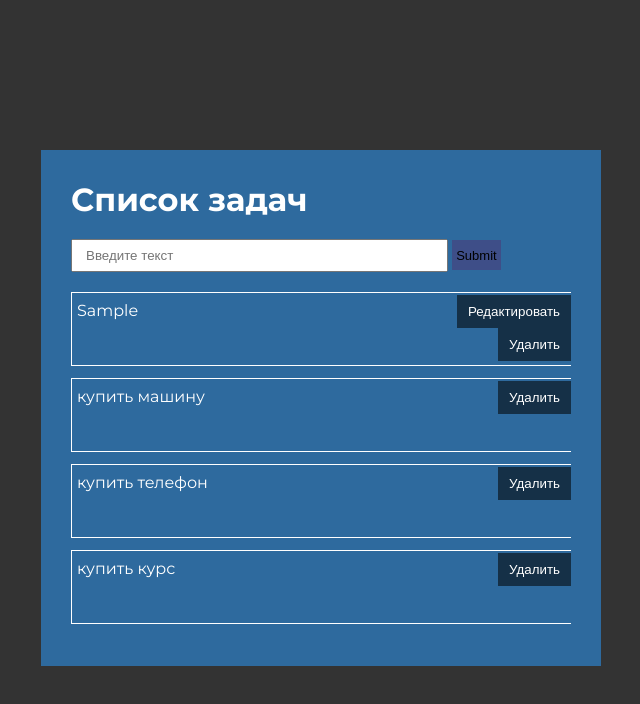
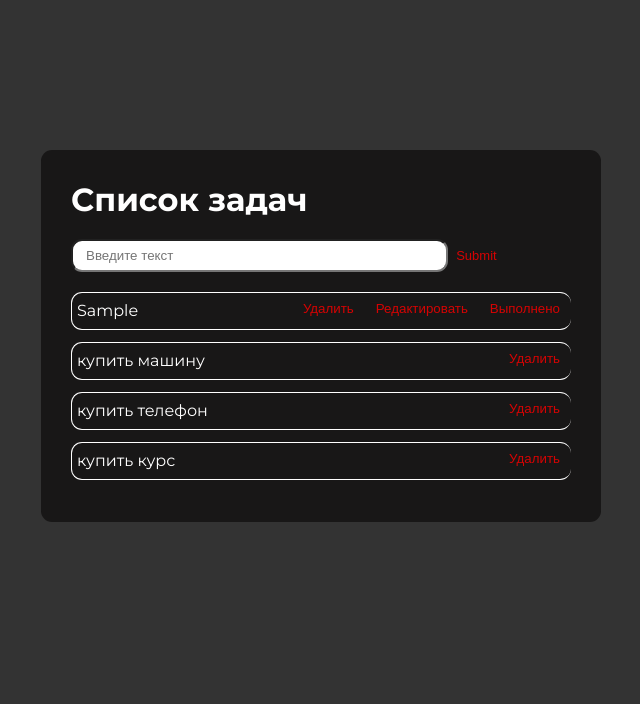
Before and after one commit to Vasik-lang/Clear, a plain HTML site: page index.html in a window 1280 px wide. Both pictures are taken after typing "Sample" into the empty fields and a click on the input 795 px from the left and 255 px from the top of the page. Shown: the whole page, without its empty margins (319-959 px from the left). Drawn offline with Linux system fonts and the light colour scheme.

Commit message:
Кнопка выполнено

```diff
--- a/app.js
+++ b/app.js
@@ -19,6 +19,13 @@ form.addEventListener("submit", (e) => {
   textSpan.className = "task-text";
   li.appendChild(textSpan);
 
+  //Кнопка выполнения
+  const doneBtn = document.createElement("button");
+  doneBtn.className = "btn done-btn";
+  doneBtn.dataset.action = "done";
+  doneBtn.textContent = "Выполнено";
+  li.appendChild(doneBtn);
+
   // Кнопка редактирования
   const editBtn = document.createElement("button");
   editBtn.className = "btn edit-btn";
@@ -33,6 +40,7 @@ form.addEventListener("submit", (e) => {
   deleteBtn.textContent = "Удалить";
   li.appendChild(deleteBtn);
 
+
   ul.prepend(li);
   input.value = "";
 });
@@ -41,6 +49,19 @@ form.addEventListener("submit", (e) => {
 ul.addEventListener('click', (e) => {
   const target = e.target;
   const li = target.closest('.li');
+
+  //Выполнение
+  if (target.dataset.action === 'done') {
+    li.classList.toggle('completed');
+
+    if (li.classList.contains('completed')) {
+      target.textContent = 'Отменить';
+      target.style.backgroundColor = '#28a745';
+    } else {
+      target.textContent = 'Выполнено';
+      target.style.backgroundColor = '';
+    }
+  }
 
   // Редактирование
   if (target.dataset.action === 'edit') {
@@ -61,4 +82,7 @@ ul.addEventListener('click', (e) => {
   } else if (target.dataset.action === 'delete') {
     li.remove();
   }
+
+
+
 });
--- a/style.css
+++ b/style.css
@@ -23,8 +23,9 @@ body {
 .container {
   width: 500px;
   margin: 0 auto;
-  background-color: #2c8fe699;
+  background-color: #131111d4;
   padding: 30px;
+  border-radius: 11px;
 }
 h1 {
   margin-bottom: 20px;
@@ -43,27 +44,43 @@ input {
 .li {
   border: 1px solid;
   border-right: none;
-  height: 64px;
+  height: 28px;
   padding-top: 8px;
   padding-left: 5px;
   margin-bottom: 12px;
+  border-radius: 11px;
+}
+.completed .task-text {
+  text-decoration: line-through;
+  color: #6c757d;
+}
+.done-btn {
+  transition: all 0.3s;
+}
+.completed .done-btn {
+  background-color: #28a745 !important;
 }
 .submit {
   height: 30px;
-  background-color: #4e32717d;
+  background-color: transparent;
   border: none;
   font-size: 13px;
   padding: 8px 4px;
   cursor: pointer;
+  color: #d50303;
+  border-radius: 11px;
 }
 .btn {
   display: block;
   margin-left: auto;
-  color: #fff;
+  color: #d50303;
   cursor: pointer;
-  background-color: #0000008c;
+  background-color: transparent;
   padding: 9px 11px;
   transform: translateY(-25px);
+  border-radius: 11px;
+  float: right;
+  margin-top: 16px;
 }
 .edit{
   padding: 5px;
@@ -73,6 +90,7 @@ input {
   margin-bottom: 20px;
   height: 29px;
   padding-left: 8px;
+  border-radius: 11px;
 }
 .input::placeholder {
   padding-left: 5px;
```
